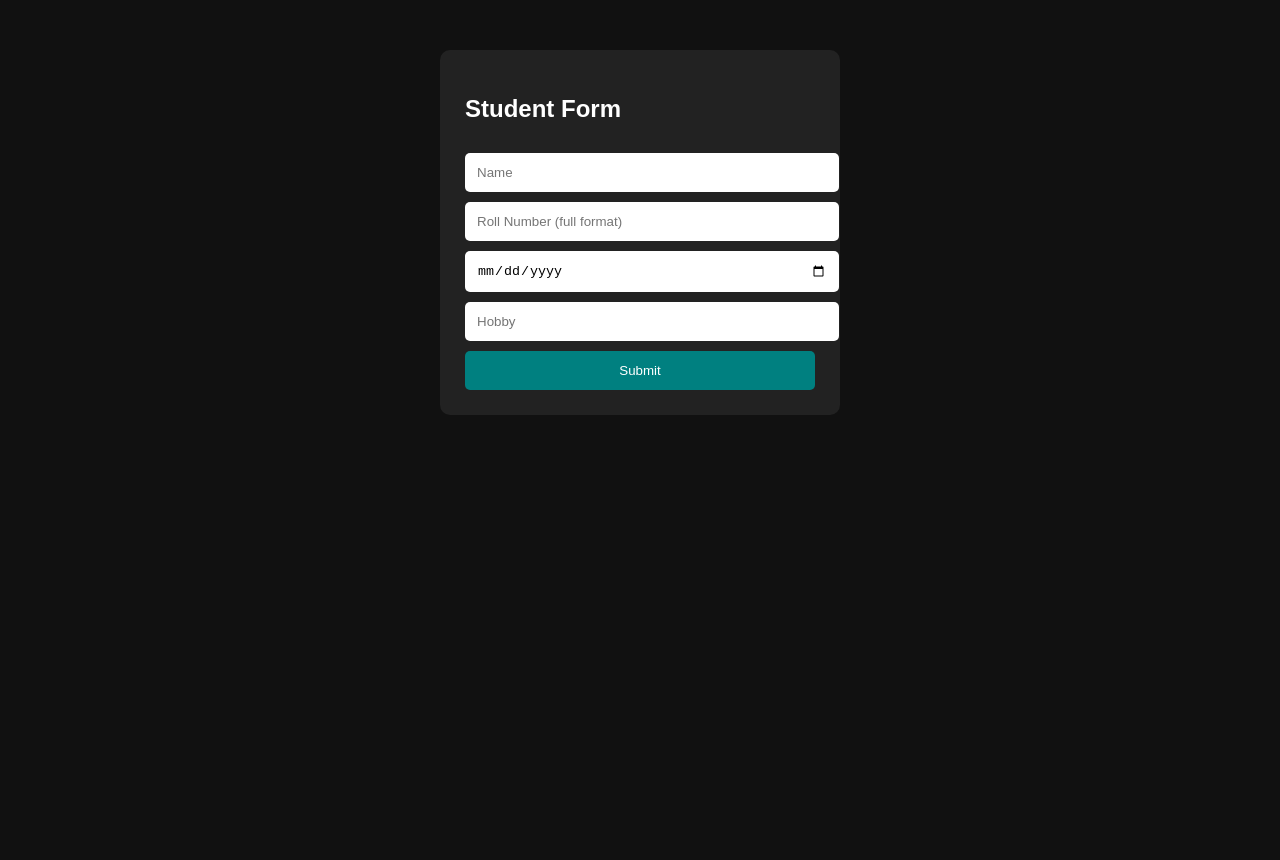
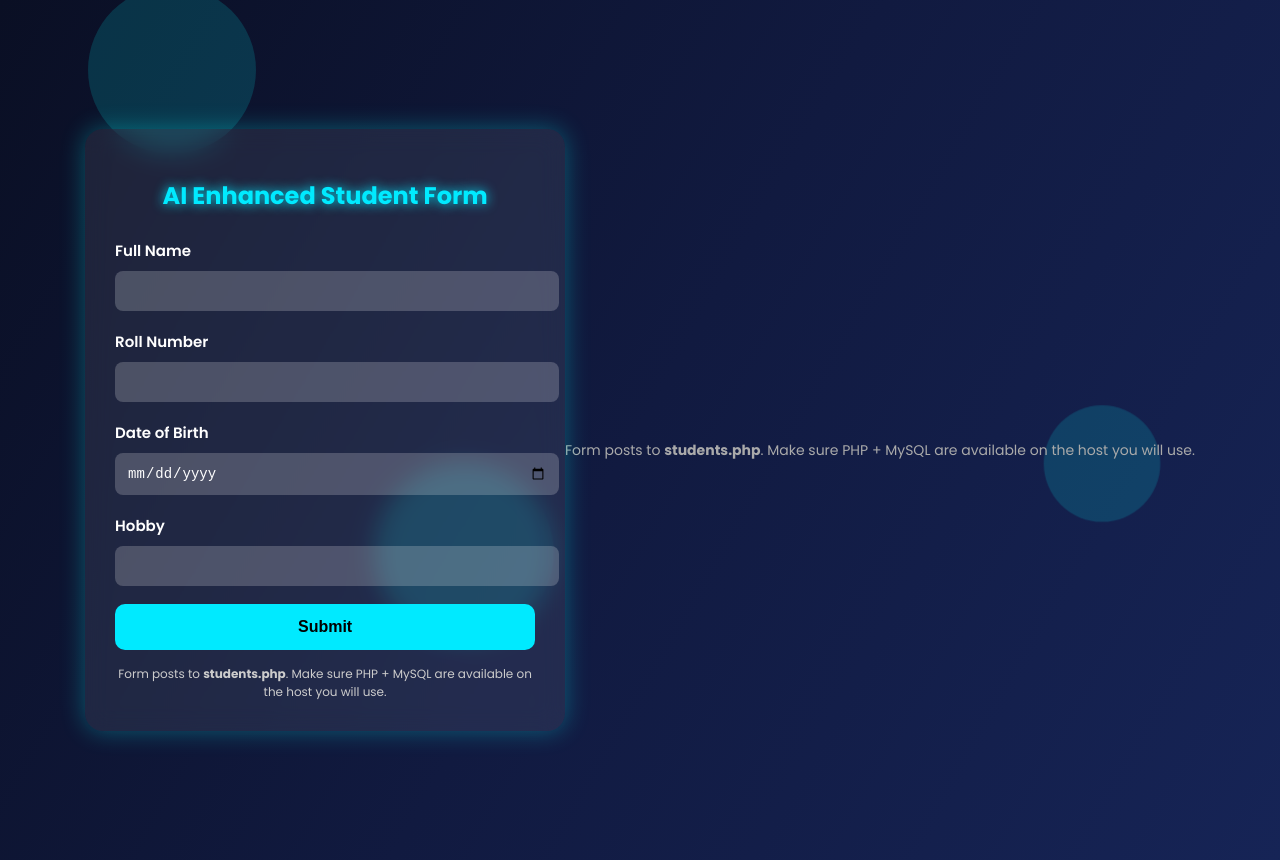
Before and after one commit to farhanrajput0005-rgb/student-form-project-f, a plain HTML site: page index.html in a window 1280 px wide. Before the commit the page ends 800 px from the top, so only its background shows below. Drawn offline with Linux system fonts and the light colour scheme.

Commit message:
ndex.html

```diff
--- a/index.html
+++ b/index.html
@@ -1,49 +1,154 @@
 <!DOCTYPE html>
-<html>
+<html lang="en">
 <head>
-<title>Student Form</title>
+    <meta charset="UTF-8" />
+    <meta name="viewport" content="width=device-width, initial-scale=1.0" />
+    <title>AI Styled Student Form</title>
+
+    <!-- Google Fonts -->
+    <link href="https://fonts.googleapis.com/css2?family=Poppins:wght@300;400;600;700&display=swap" rel="stylesheet" />
+
     <style>
         body {
-    background: #111;
-    color: white;
-    font-family: Arial;
+            margin: 0;
+            font-family: "Poppins", sans-serif;
+            background: linear-gradient(120deg, #0a0f24, #111a40, #162456);
+            height: 100vh;
+            overflow-x: hidden;
             display: flex;
+            align-items: center;
             justify-content: center;
-    margin-top: 50px;
+            padding: 30px;
+            color: #fff;
         }
 
-form {
-    background: #222;
-    padding: 25px;
-    border-radius: 10px;
-    width: 350px;
+        /* Background Animation */
+        .bg-animation {
+            position: absolute;
+            width: 100%;
+            height: 100%;
+            overflow: hidden;
+            z-index: -1;
+            top: 0;
+            left: 0;
         }
 
-input, button {
+        .circle {
+            position: absolute;
+            border-radius: 50%;
+            background: rgba(0, 255, 255, 0.15);
+            animation: float 12s infinite ease-in-out;
+        }
+
+        @keyframes float {
+            0% { transform: translateY(0) scale(1); }
+            50% { transform: translateY(-80px) scale(1.2); }
+            100% { transform: translateY(0) scale(1); }
+        }
+
+        .container {
+            width: 420px;
+            background: rgba(255, 255, 255, 0.08);
+            backdrop-filter: blur(12px);
+            padding: 30px;
+            border-radius: 18px;
+            box-shadow: 0 0 25px rgba(0, 255, 255, 0.3);
+            animation: fadeIn 1.2s ease-in-out;
+        }
+
+        @keyframes fadeIn {
+            from { opacity: 0; transform: translateY(30px); }
+            to { opacity: 1; transform: translateY(0); }
+        }
+
+        h2 {
+            text-align: center;
+            margin-bottom: 25px;
+            font-weight: 700;
+            color: #00eaff;
+            text-shadow: 0 0 12px #00eaff;
+        }
+
+        label {
+            font-size: 15px;
+            font-weight: 600;
+        }
+
+        input, select {
             width: 100%;
             padding: 12px;
-    margin-top: 10px;
+            margin: 8px 0 18px;
             border: none;
-    border-radius: 5px;
+            border-radius: 8px;
+            outline: none;
+            background: rgba(255,255,255,0.2);
+            color: white;
+            font-size: 14px;
         }
 
         button {
-    background: teal;
-    color: white;
+            width: 100%;
+            padding: 14px;
+            border: none;
+            background: #00eaff;
+            color: #000;
+            font-size: 16px;
+            font-weight: 700;
+            border-radius: 10px;
             cursor: pointer;
+            transition: 0.3s;
+        }
+
+        button:hover {
+            background: #00c8d6;
+            transform: scale(1.05);
+        }
+
+        .note {
+            margin-top: 15px;
+            font-size: 12px;
+            color: #ccc;
+            text-align: center;
         }
     </style>
 </head>
 <body>
 
-<form>
-    <h2>Student Form</h2>
-    <input type="text" placeholder="Name" required>
-    <input type="text" placeholder="Roll Number (full format)" required>
-    <input type="date" required>
-    <input type="text" placeholder="Hobby" required>
-    <button>Submit</button>
+<div class="bg-animation">
+    <!-- Floating circles -->
+    <div class="circle" style="width:140px; height:140px; top:10%; left:8%; animation-duration: 10s;"></div>
+    <div class="circle" style="width:100px; height:100px; top:60%; right:10%; animation-duration: 14s;"></div>
+    <div class="circle" style="width:160px; height:160px; bottom:15%; left:30%; animation-duration: 18s;"></div>
+</div>
+
+<div class="container">
+    <h2>AI Enhanced Student Form</h2>
+
+    <form action="students.php" method="POST">
+        <label>Full Name</label>
+        <input type="text" name="name" required />
+
+        <label>Roll Number</label>
+        <input type="text" name="roll" required />
+
+        <label>Date of Birth</label>
+        <input type="date" name="dob" required />
+
+        <label>Hobby</label>
+        <input type="text" name="hobby" required />
+
+        <button type="submit">Submit</button>
     </form>
+
+    <div class="note">
+        Form posts to <b>students.php</b>. Make sure PHP + MySQL are available on the host you will use.
+    </div>
+</div>
 
 </body>
 </html>
+
+<!-- Footer Note -->
+<footer style="margin-top:40px; text-align:center; color:#aaa; font-size:14px;">
+    Form posts to <strong>students.php</strong>. Make sure PHP + MySQL are available on the host you will use.
+</footer>
```
Lines whose indentation alone changed are shown as unchanged.
